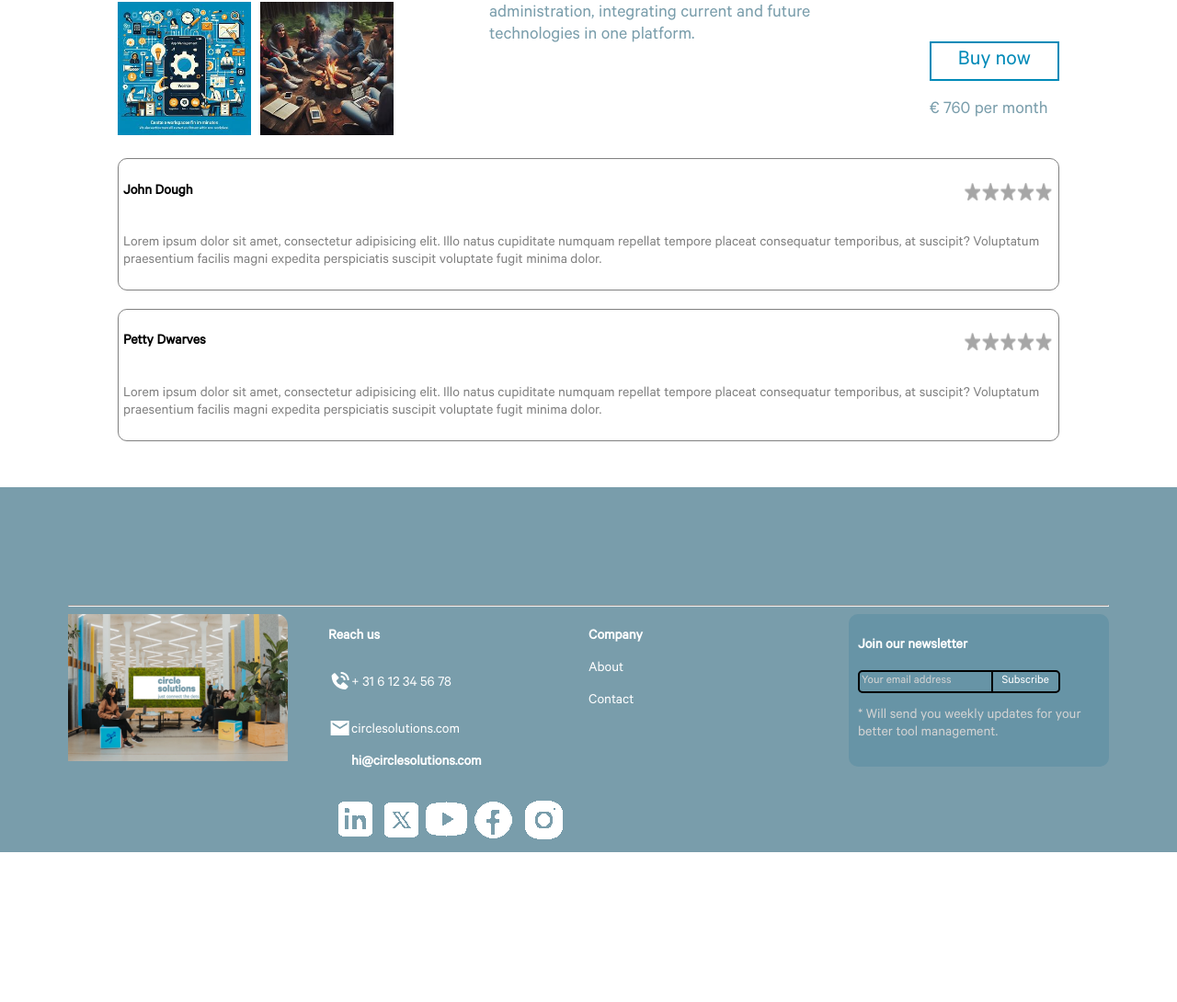
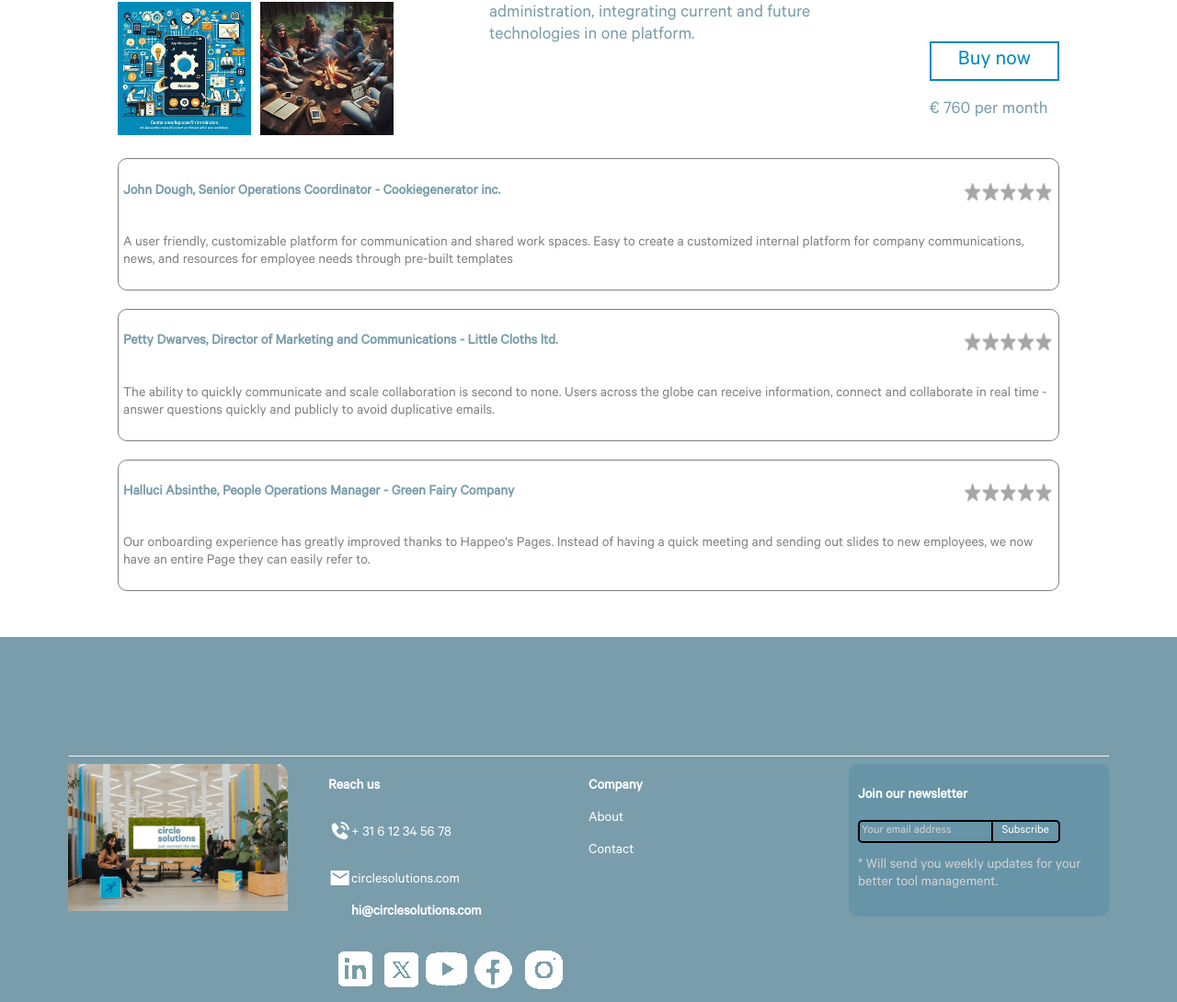
Before and after one commit to Milana-tech/Circle-Solutions-Group-IT1B, a PHP site: page /Milana-tech-Circle-Solutions-Group-IT1B/pages/product-workspace-large.php in a window 1280 px wide. Shown: the part 520-1610 px from the top of the page at 92% size. Before the commit the page ends 1447 px from the top, so only its background shows below. Run offline with PHP 8.4, Linux system fonts and the light colour scheme.

Commit message:
added reviews to workspace and changed review title color to blue

```diff
--- a/root/css/global.css
+++ b/root/css/global.css
@@ -647,7 +647,7 @@ footer>div {
 .top-review {
     display: flex;
     align-items: center;
-    text-wrap: nowrap;
+    text-wrap: wrap;
     justify-content: space-between;
 }
 
@@ -1422,6 +1422,10 @@ footer>div {
     margin-block: 50px;
 }
 
+.productPage h4{
+    color: var(--blueGrey);
+}
+
 .productPageContent {
     display: flex;
     font-size: 1.25rem;
--- a/root/pages/product-workspace-large.php
+++ b/root/pages/product-workspace-large.php
@@ -50,45 +50,25 @@
                 </div>
             </div>
         </div>
-        <!-- <div class="container-workspace">
-            <div class="package">
-                <ul>
-                    <li> Circle workspace centralizes documents from multiple sources, enabling seamless online and offline collaboration.</li>
-                    <hr>
-                    <li>Display information from applications directly in Circle Workspace. At a glance, see all your unread emails, <br>appointments, news, recently edited documents and more.</li>
-                    <hr>
-                    <li>Circle workspace simplifies workplace creation and administration, integrating current and future technologies in one platform.</li>
-                </ul>
-            </div>
-            <div class="plans">
-                <div class="gold">
-                    <h1>Circle Workspace for large companies</h1>
-                    <ul>
-                        <li> Document Management</li>
-                        <li> Content Management</li>
-                        <li> Analytics</li>
-                        <li> Up to 500 users</li>
-                    </ul>
-
-                    <div>
-                        <input type="submit" value="Buy now" class="secondbutton">
-                        <p>&#8364 760 per month</p>
-                    </div>
-                </div>
-            </div>
-        </div> -->
-
         <div class="review">
             <div class="top-review">
-                <h4>John Dough</h4> <img src="../images/stars.png" alt="stars">
+                <h4>John Dough, Senior Operations Coordinator - Cookiegenerator inc.
+
+                </h4> <img src="../images/stars.png" alt="stars">
             </div>
-            <p>Lorem ipsum dolor sit amet, consectetur adipisicing elit. Illo natus cupiditate numquam repellat tempore placeat consequatur temporibus, at suscipit? Voluptatum praesentium facilis magni expedita perspiciatis suscipit voluptate fugit minima dolor.</p>
+            <p>A user friendly, customizable platform for communication and shared work spaces. Easy to create a customized internal platform for company communications, news, and resources for employee needs through pre-built templates</p>
         </div>
         <div class="review">
             <div class="top-review">
-                <h4>Petty Dwarves</h4> <img src="../images/stars.png" alt="stars">
+                <h4>Petty Dwarves, Director of Marketing and Communications - Little Cloths ltd.</h4> <img src="../images/stars.png" alt="stars">
             </div>
-            <p>Lorem ipsum dolor sit amet, consectetur adipisicing elit. Illo natus cupiditate numquam repellat tempore placeat consequatur temporibus, at suscipit? Voluptatum praesentium facilis magni expedita perspiciatis suscipit voluptate fugit minima dolor.</p>
+            <p>The ability to quickly communicate and scale collaboration is second to none. Users across the globe can receive information, connect and collaborate in real time - answer questions quickly and publicly to avoid duplicative emails.</p>
+        </div>
+        <div class="review">
+            <div class="top-review">
+                <h4>Halluci Absinthe, People Operations Manager - Green Fairy Company</h4> <img src="../images/stars.png" alt="stars">
+            </div>
+            <p>Our onboarding experience has greatly improved thanks to Happeo's Pages. Instead of having a quick meeting and sending out slides to new employees, we now have an entire Page they can easily refer to.</p>
         </div>
     </div>
     <?php
```
